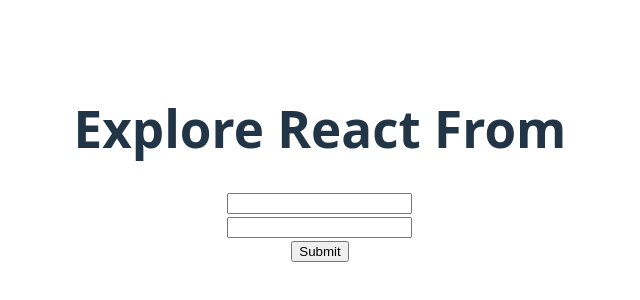
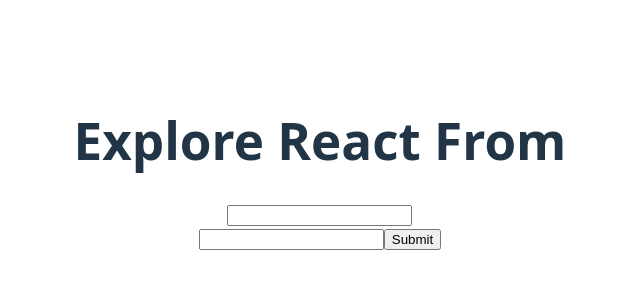
Before and after one commit to akibishtaikh2001/Explore-React-From, a React app: page / in a window 1280 px wide. Shown: the part 236-536 px from the top of the page, without its empty margins (320-960 px from the left). Built offline with nearby package versions, Linux system fonts and the light colour scheme; the HTML template or start-up script is replaced by a standard one.

Commit message:
Use Custom hook to reduce duplication of the code

```diff
--- a/src/App.jsx
+++ b/src/App.jsx
@@ -1,6 +1,7 @@
 import './App.css'
 import ControlledField from './Components/ControlledField/ControlledField'
 import FormAction from './Components/FormAction/FormAction'
+import HookFrom from './Components/HookFrom/HookFrom'
 import SimpleFrom from './Components/SimpleFrom/SimpleFrom'
 import UnControlledField from './Components/UnControlledField/UnControlledField'
 
@@ -14,7 +15,8 @@
       {/* <SimpleFrom></SimpleFrom> */}
       {/* <FormAction></FormAction> */}
       {/* <ControlledField></ControlledField> */}
-      <UnControlledField></UnControlledField>
+      {/* <UnControlledField></UnControlledField> */}
+      <HookFrom></HookFrom>
     </>
   )
 }
--- a/src/Components/ControlledField/ControlledField.jsx
+++ b/src/Components/ControlledField/ControlledField.jsx
@@ -1,20 +1,29 @@
 import React, { useState } from 'react';
 
 const ControlledField = () => {
-
+    const [name, setName] = useState('');
+    const [email, setEmail] = useState('');
     const [password, setPassword] = useState('');
     const [error, setError] = useState('');
 
     const handleSubmit = (e) => {
         e.preventDefault();
-        console.log('submitted');
-        if(password.length < 6){
+        console.log( name,email, password);
+        if (password.length < 6) {
             setError('6 characters or longer password needed.')
         }
-        else{
+        else {
             setError('')
         }
 
+    }
+
+    const handleEmailChange = e => {
+        setEmail(e.target.value);
+    }
+
+    const handleNameChange = e => {
+        setName(e.target.value)
     }
 
     const handlePasswordOnChange = e => {
@@ -25,7 +34,7 @@
         if (password.length < 6) {
             setError('Password must be 6 characters or longer.')
         }
-        else{
+        else {
             setError('');
         }
     }
@@ -33,7 +42,9 @@
     return (
         <div>
             <form onSubmit={handleSubmit}>
-                <input type="email" name="email"  placeholder='Email' required />
+                <input type="text" onChange={handleNameChange} defaultValue={name} placeholder='Name' />
+                <br />
+                <input type="email" name="email" onChange={handleEmailChange} defaultValue={email} placeholder='Email' required />
                 <br />
                 <input type="password" name="password" placeholder='Password' onChange={handlePasswordOnChange} defaultValue={password} required />
                 <br />
--- /dev/null
+++ b/src/Components/HookFrom/HookFrom.jsx
@@ -0,0 +1,25 @@
+import React from 'react';
+import useInputField from '../../hooks/UseInputField';
+
+const HookFrom = () => {
+    const [name, nameOnChange] = useInputField('');
+    const [email, emailOnChange] = useInputField('')
+
+    const handleSubmit = e => {
+        e.preventDefault();
+        console.log('submit', name, email);
+    }
+
+    return (
+        <div>
+            <form onSubmit={handleSubmit} >
+              <input defaultValue={name} type="text" onChange={nameOnChange} />
+              <br />
+              <input type="email" defaultValue={email} onChange={emailOnChange} name="" id="" />
+              <input type="submit" value="Submit" />
+            </form>
+        </div>
+    );
+};
+
+export default HookFrom;
--- /dev/null
+++ b/src/hooks/useInputField.jsx
@@ -0,0 +1,14 @@
+import { useState } from "react";
+
+const useInputField = (defaultValue) => {
+    const [fieldValue, setFieldValue] = useState(defaultValue);
+
+    const handleFieldOnChange = e =>{
+        setFieldValue(e.target.value)
+    }
+
+    return [fieldValue, handleFieldOnChange];
+
+}
+
+export default useInputField;
```
